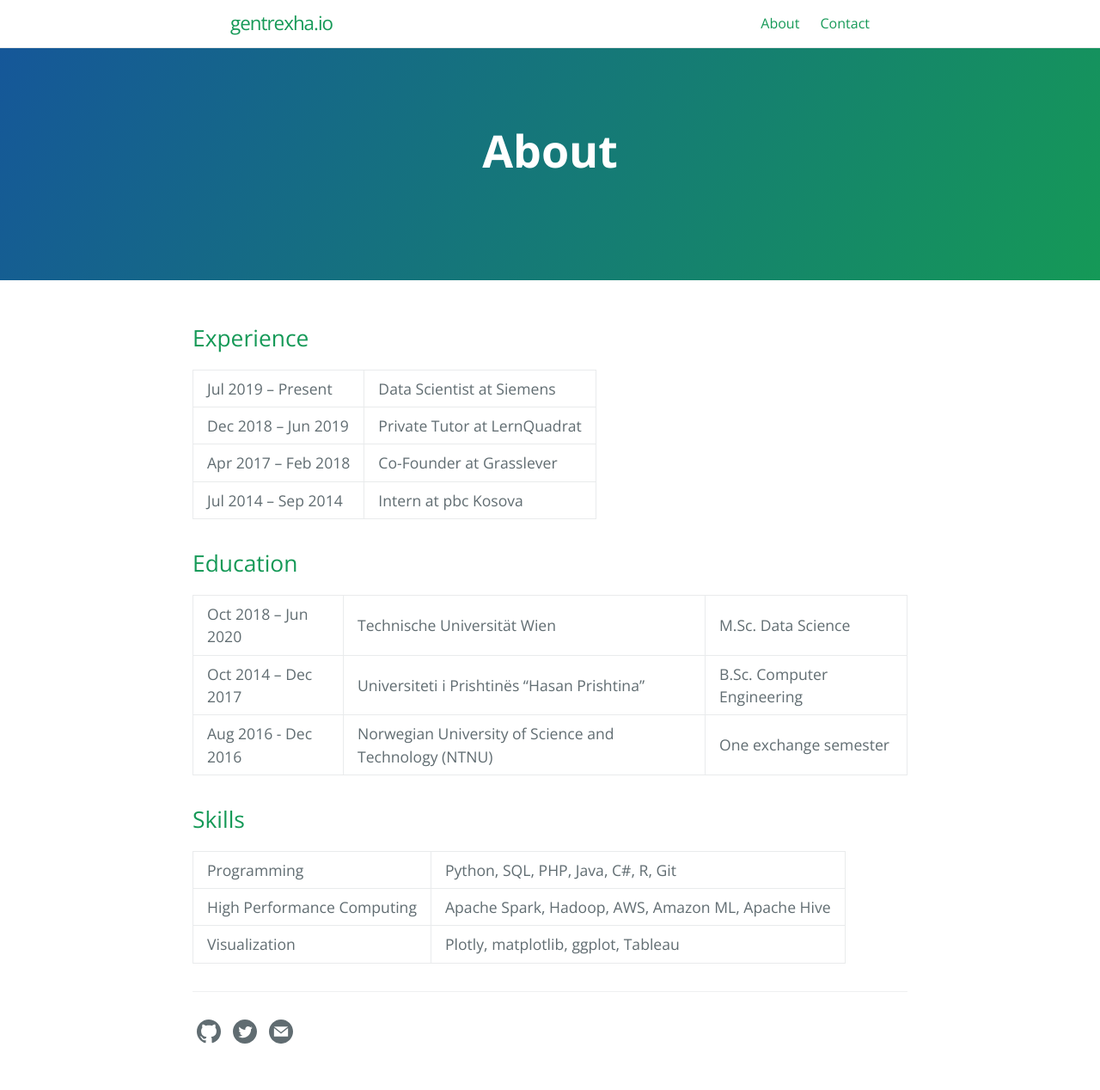
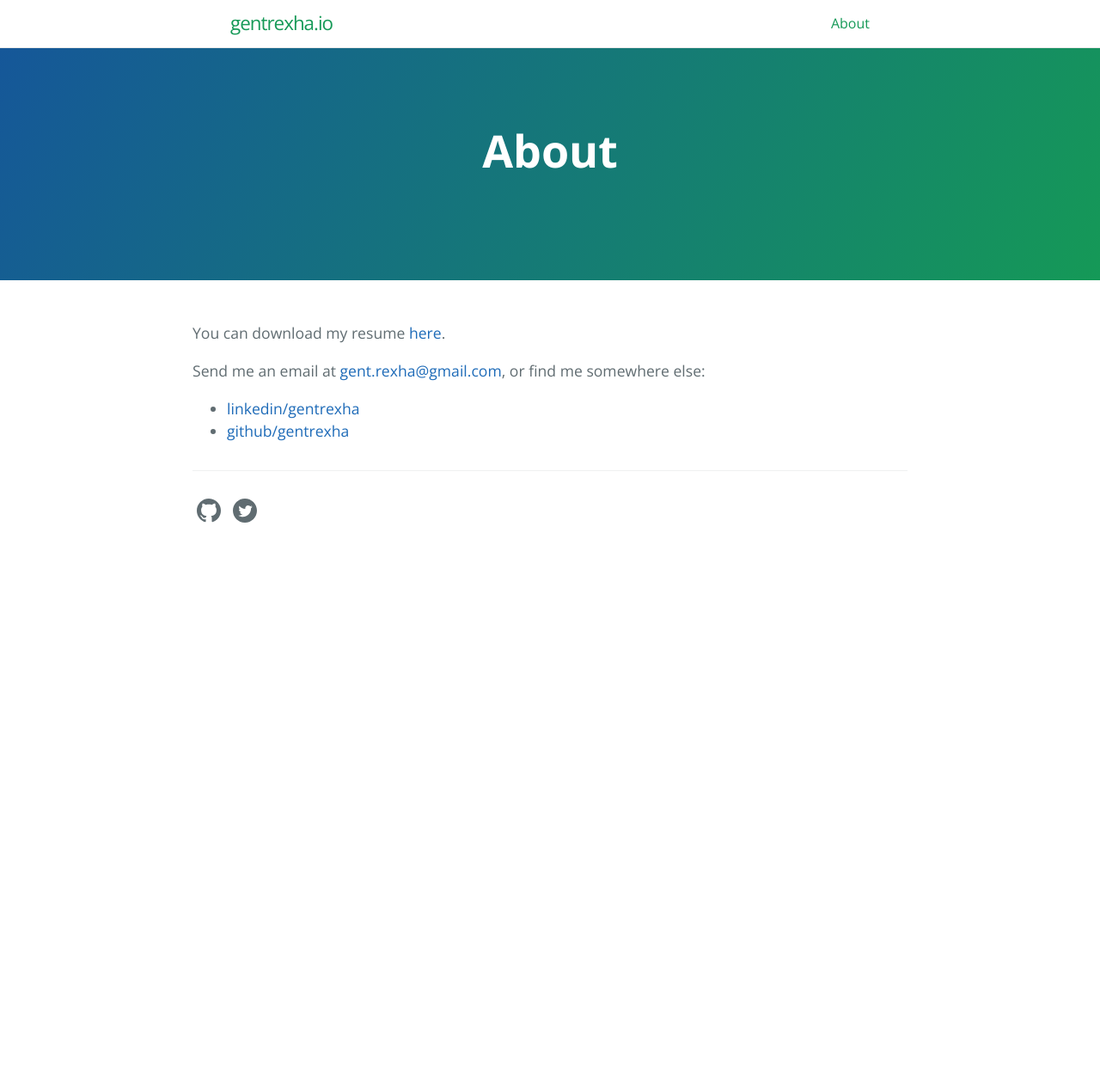
Before and after one commit to gentrexha/gentrexha.github.io, a Jekyll site: the page built from about.md, in a window 1280 px wide. Shown: the whole page at 86% size. Built offline with Jekyll 4.4.1, drawn with Linux system fonts in a browser that asks for light colours; after the commit the page ends 900 px from its top, so only the background shows below that.

Commit message:
Updateda about, removed contact and updated kramdown version & .gitignore

```diff
--- a/_config.yml
+++ b/_config.yml
@@ -16,10 +16,9 @@
 title: gentrexha.io
 email: gent.rexha@gmail.com
 description: >- # this means to ignore newlines until "baseurl:"
-  Documenting my journey in becoming a Data Scientist through personal projects, articles and opinions.
+  Documenting my journey in the field of Data Science through personal projects, articles and opinions.
 baseurl: "" # the subpath of your site, e.g. /blog
 url: "https://gentrexha.github.io" # the base hostname & protocol for your site, e.g. http://example.com
-twitter_username: "RexhaGent"
 github_username:  "gentrexha"
 google_analytics: "UA-131094415-1"
 
--- a/about.md
+++ b/about.md
@@ -3,21 +3,8 @@ layout: page
 title: About
 permalink: /about/
 ---
-## Experience
+You can download my resume [here](https://drive.google.com/uc?export=download&id=1kmvLu1_yrgAThJO2beWqG5Csw0JJGDPD).
 
-| Jul 2019 – Present  	| Data Scientist at Siemens 					|
-| Dec 2018 – Jun 2019 	| Private Tutor at LernQuadrat                	|
-| Apr 2017 – Feb 2018 	| Co-Founder at Grasslever                    	|
-| Jul 2014 – Sep 2014 	| Intern at pbc Kosova                        	|
-
-## Education
-
-| Oct 2018 – Jun 2020 	| Technische Universität Wien                           	| M.Sc. Data Science         	|
-| Oct 2014 – Dec 2017 	| Universiteti i Prishtinës "Hasan Prishtina"           	| B.Sc. Computer Engineering 	|
-| Aug 2016 - Dec 2016 	| Norwegian University of Science and Technology (NTNU) 	| One exchange semester      	|
-
-## Skills
-
-| Programming                	| Python, SQL, PHP, Java, C#, R, Git                	|
-| High Performance Computing 	| Apache Spark, Hadoop, AWS, Amazon ML, Apache Hive 	|
-| Visualization              	| Plotly, matplotlib, ggplot, Tableau               	|
+Send me an email at [gent.rexha@gmail.com](mailto:gent.rexha@gmail.com), or find me somewhere else:
+- [linkedin/gentrexha](https://www.linkedin.com/in/gentrexha/)
+- [github/gentrexha](https://github.com/gentrexha)
```
Also changed, not shown: contact.md (deleted, +0 -12 lines), Gemfile.lock, 1 other file.
